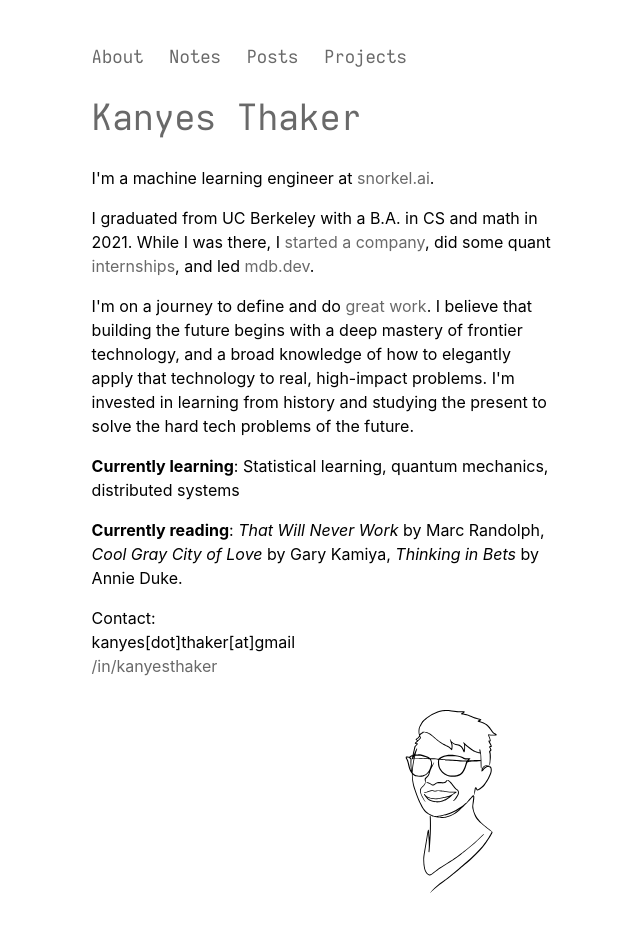
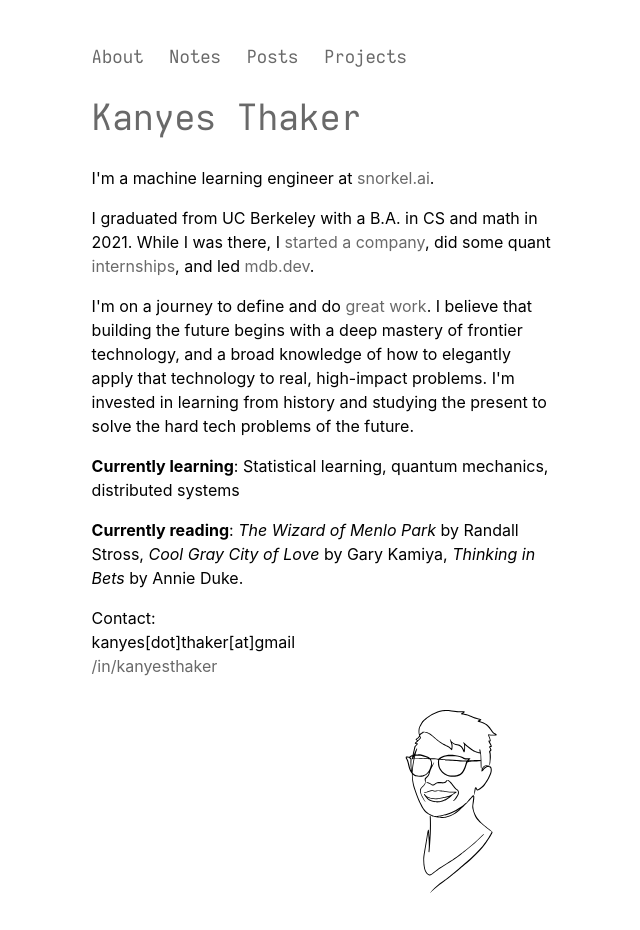
Before and after one commit to kanyesthaker/portfolio, a React (Create React App) app: page / in a window 1280 px wide. Shown: the top 930 px of the page, without its empty margins (318-958 px from the left). Built offline with nearby package versions, Linux system fonts and the light colour scheme.

Commit message:
Change books

```diff
--- a/src/screens/MainScreen.jsx
+++ b/src/screens/MainScreen.jsx
@@ -21,7 +21,7 @@ export default function MainScreen(props) {
                 I'm invested in learning from history and studying the present to solve the hard tech problems of the future.
             </p>
             <p><b>Currently learning</b>: Statistical learning, quantum mechanics, distributed systems</p>
-            <p><b>Currently reading</b>: <em>That Will Never Work</em> by Marc Randolph, <em>Cool Gray City of Love</em> by Gary Kamiya, <em>Thinking in Bets</em> by Annie Duke.</p>
+            <p><b>Currently reading</b>: <em>The Wizard of Menlo Park</em> by Randall Stross, <em>Cool Gray City of Love</em> by Gary Kamiya, <em>Thinking in Bets</em> by Annie Duke.</p>
             <p className={styles.textBlock}>
                 Contact:<br/>
                 kanyes[dot]thaker[at]gmail<br/>
```
